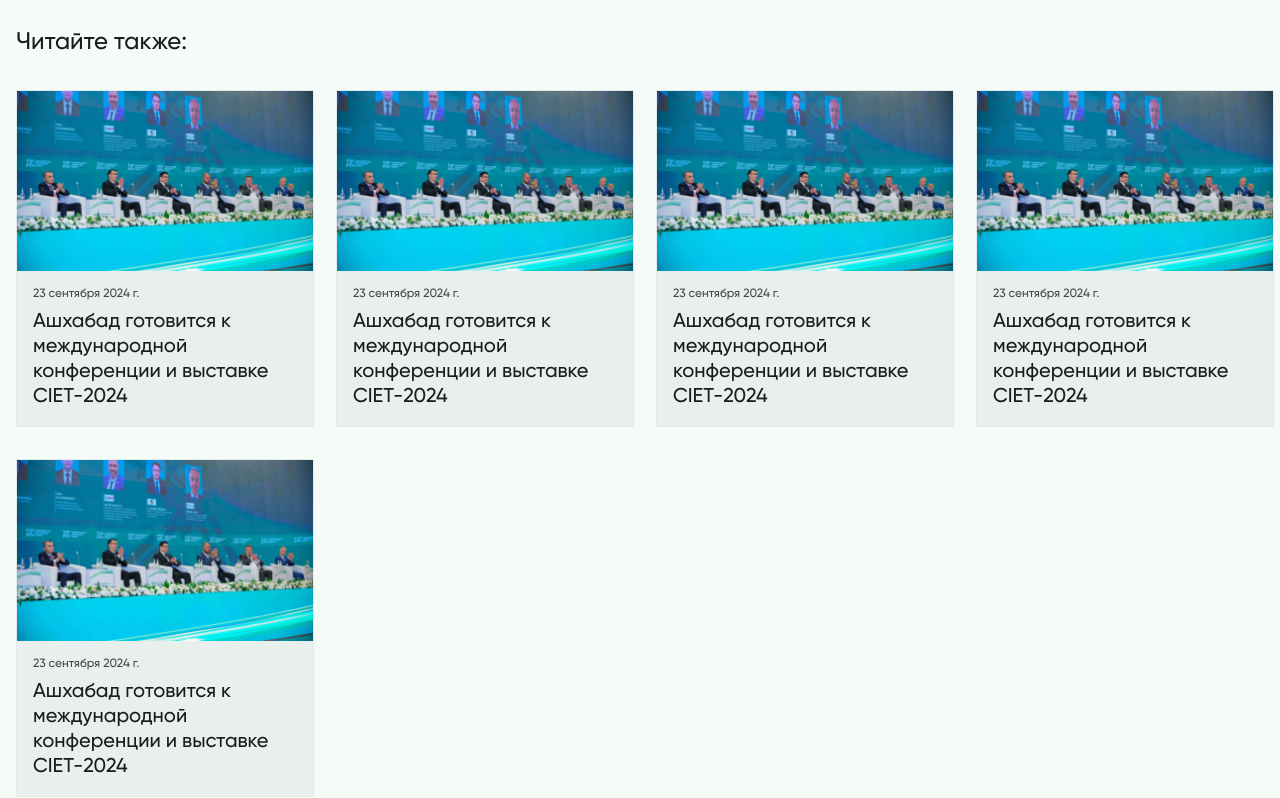
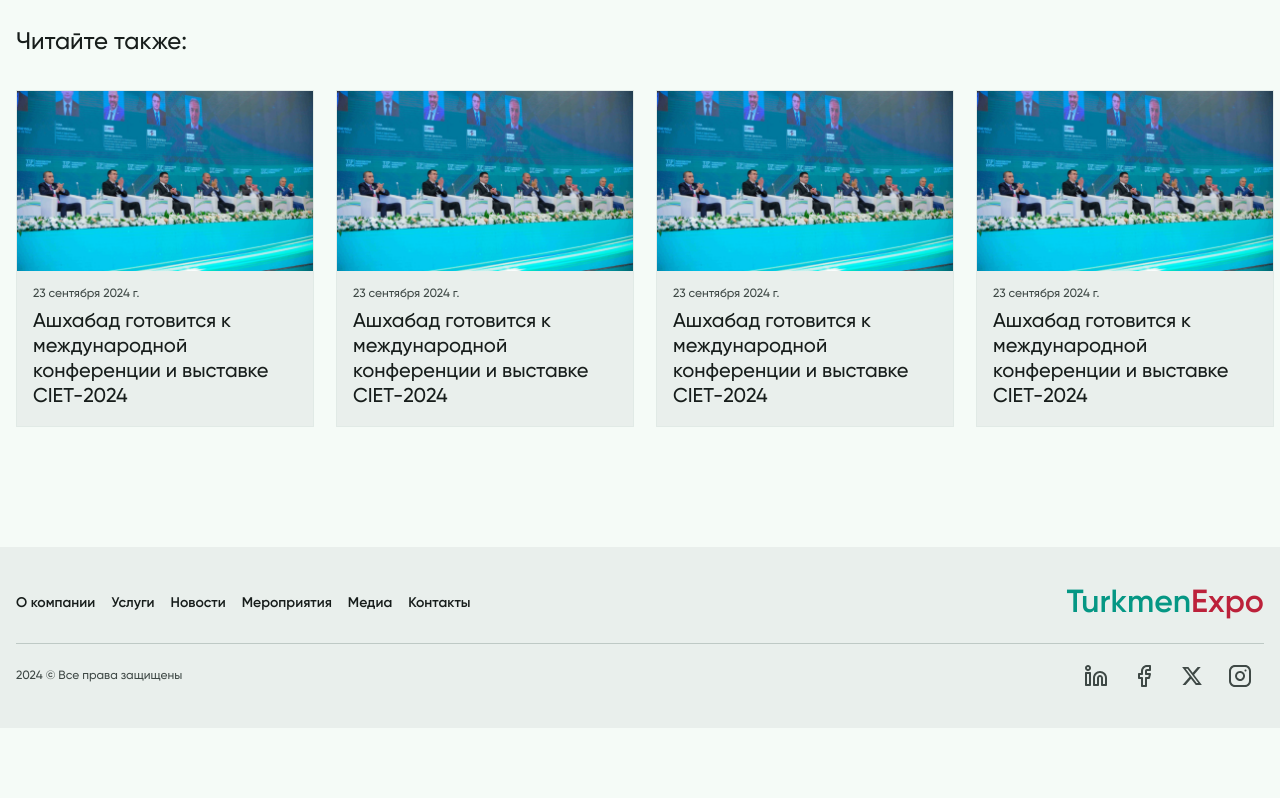
Before and after one commit to batyr-Ashyrberdiyev/turkmen-expo-v2, a React (Vite) app: page /news/1 in a window 1280 px wide. Shown: the part 1745-2543 px from the top of the page. After the commit the page ends 2473 px from the top, so only its background shows below. Built offline with nearby package versions, Linux system fonts and the light colour scheme.

Commit message:
slice from(0 ,5) to (0,4)

```diff
--- a/src/components/pages/news-inner.tsx
+++ b/src/components/pages/news-inner.tsx
@@ -66,7 +66,7 @@ export const NewsInner = () => {
           </Animate>
 
           <div className="md:grid-4 hidden">
-            {newsData.slice(0, 5).map((item, i) => (
+            {newsData.slice(0, 4).map((item, i) => (
               <NewsCard key={i} link={''} {...item} id="0" />
             ))}
           </div>
```
